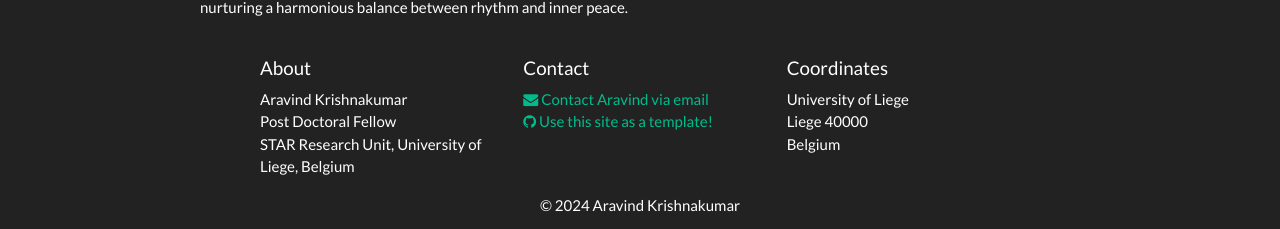
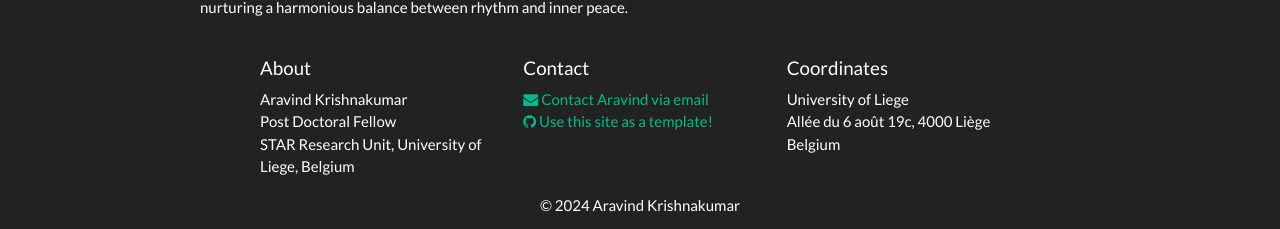
Before and after one commit to DrAravind1192/DrAravind1192.github.io, a Jekyll site: the page built from _pages/home.md, in a window 1280 px wide and 1245 px high. Shown: the part 1013-1242 px from the top of the window. Built offline with Jekyll 4.4.1, drawn with Linux system fonts in a browser that asks for light colours; nearby versions of some CDN libraries; a style sheet for code colours, icons or effects is not loaded.

Commit message:
Update _config.yml

```diff
--- a/_config.yml
+++ b/_config.yml
@@ -18,7 +18,7 @@ affiliation: >
 
 location: >
   University of Liege<br/>
-  Liege 40000<br/>
+  Allée du 6 août 19c, 4000 Liège<br/>
   Belgium
 contact: >
     <a href="mailto:aravind139@gmail.com" target="_blank"><i class="fa fa-envelope fa-1x"></i> Contact Aravind via email</a> <br/>
```
